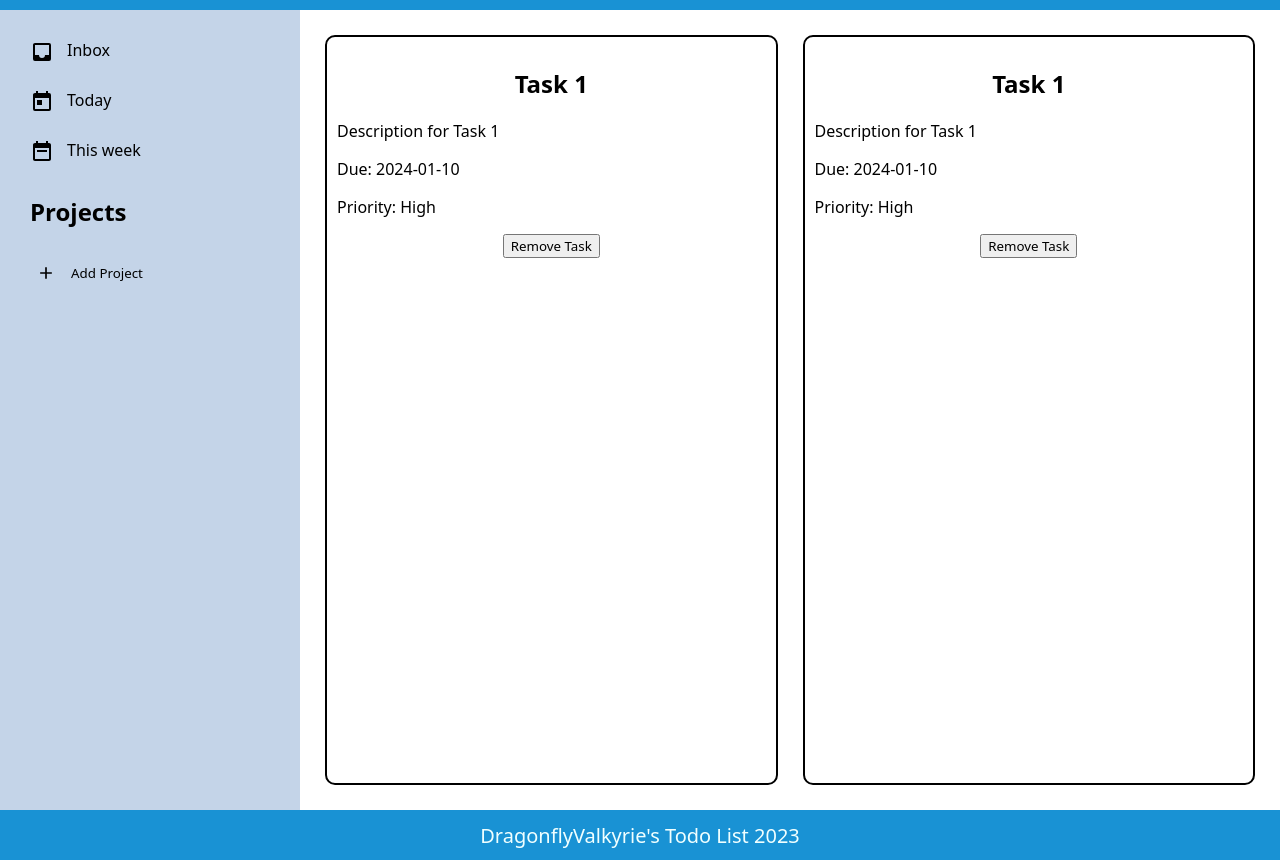
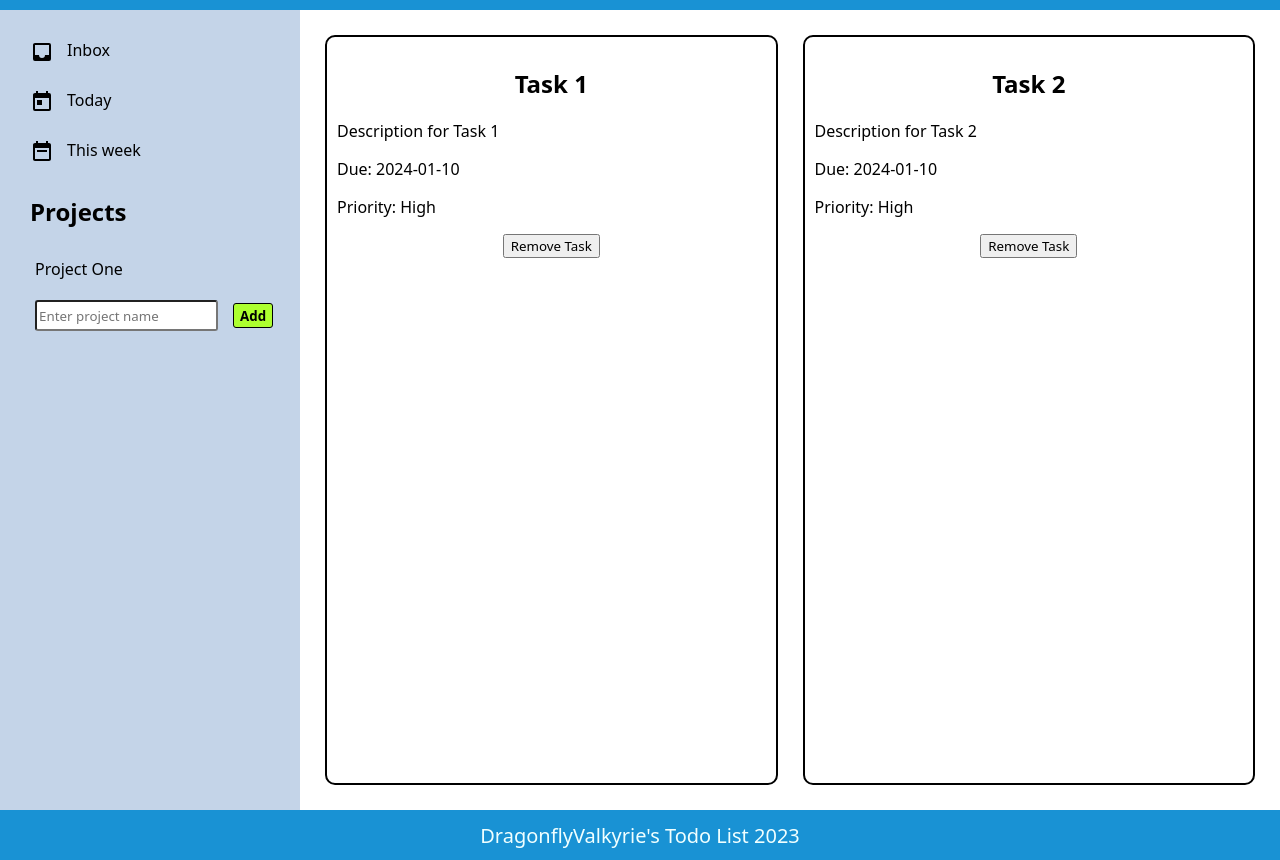
Before and after one commit to DragonflyValkyrie/todo-list, a website built with webpack: page dist/index.html in a window 1280 px wide. Shown: the part 65-925 px from the top of the page. Built offline with nearby package versions, Linux system fonts and the light colour scheme.

Commit message:
Project lists can be updated by user
Removed sidebarProjects.js and refactored the committed
into sidebar.js.
Removed unuse CSS styling
Index.js has logic to take user input and add it to a
project list, displaying the new list.

```diff
--- a/src/index.js
+++ b/src/index.js
@@ -3,21 +3,79 @@ import { loadHeader } from "./header.js";
 import { loadFooter } from "./footer.js";
 import { loadSideBar } from "./sidebar.js";
 import { loadTasks } from "./tasksDisplay.js";
+import { Projects } from "./projects.js";
 
+document.addEventListener("DOMContentLoaded", function () {
   const contentDiv = document.getElementById("content");
 
-// Load and append header to content
+  // Array to store projects
+  const projectsList = [];
+
+  // Create a default project and add tasks to it
+  const defaultProject = new Projects("Project One");
+  defaultProject.addTaskToProject(
+    "Task 1",
+    "Description for Task 1",
+    "2024-01-10",
+    "High"
+  );
+  defaultProject.addTaskToProject(
+    "Task 2",
+    "Description for Task 2",
+    "2024-01-10",
+    "High"
+  );
+
+  // Add the default project to the projects list
+  projectsList.push(defaultProject);
+
+  // Load and append the header to the content div
   const header = loadHeader();
   contentDiv.appendChild(header);
 
-// Load and append sidebar to content
-const sideBar = loadSideBar();
-contentDiv.appendChild(sideBar);
+  // Load and append the sidebar with projects to the content div
+  const sidebarContainer = loadSideBar(projectsList);
+  contentDiv.appendChild(sidebarContainer);
 
-// Load and append tasks to content
-const tasksContent = loadTasks();
+  // Load and append tasks for the default project to the content div
+  const tasksContent = loadTasks(defaultProject);
   contentDiv.appendChild(tasksContent);
 
-// Load and append footer to content
+  // Load and append the footer to the content div
   const footer = loadFooter();
   contentDiv.appendChild(footer);
+
+  const updateSideBar = () => {
+    // Clear existing sidebar content
+    sidebarContainer.innerHTML = "";
+
+    // Load and append the updated sidebar with projects to the sidebarContainer
+    const updatedSidebarContainer = loadSideBar(projectsList);
+    sidebarContainer.appendChild(updatedSidebarContainer);
+  };
+
+  // Event handling for adding new projects
+  sidebarContainer.addEventListener("click", function (event) {
+    if (event.target && event.target.classList.contains("add-button")) {
+      const inputField = document.querySelector(".input-field");
+      const projectName = inputField.value;
+
+      // Validate the project name
+      if (projectName.trim() === "" || projectName.length > 26) {
+        alert(
+          "Project name should not be blank and should be less than 26 characters."
+        );
+        return;
+      }
+
+      const newProject = new Projects(projectName);
+      projectsList.push(newProject);
+
+      // Update the sidebar with the new project
+      updateSideBar();
+
+      // Clear the input field
+      inputField.value = "";
+    }
+  });
+});
--- a/src/sidebar.js
+++ b/src/sidebar.js
@@ -1,9 +1,11 @@
 import inboxImage from "./images/inbox.svg";
 import calenderTodayImage from "./images/calendar-today.svg";
 import calenderWeekImage from "./images/calendar-week.svg";
-import { loadSideBarProjects } from "./sidebarProjects.js";
+// import plusImage from "./images/plus.svg";
+// import optionsImage from "./images/dots-vertical.svg";
+// import pojectImage from "./images/progress-wrench.svg";
 
-const loadSideBar = () => {
+const loadSideBar = (projectsList) => {
   // Sidebar container creation
   const sidebarContainer = document.createElement("div");
   sidebarContainer.classList.add("sidebar-container");
@@ -39,8 +41,45 @@ const loadSideBar = () => {
 
   sidebarContainer.appendChild(sidebarLinks);
 
-  // Load and append sidebarProjects to sidebar
-  const sideProjectContainer = loadSideBarProjects();
+  // Create the sidebar container
+  const sideProjectContainer = document.createElement("div");
+  sideProjectContainer.classList.add("sideproject-container");
+
+  // Create the title element
+  const titleElement = document.createElement("h2");
+  titleElement.classList.add("project-titles");
+  titleElement.textContent = "Projects";
+
+  // Append the title to sideProjectContainer
+  sideProjectContainer.appendChild(titleElement);
+
+  // Dynamically create sidebar items for each project
+  projectsList.forEach((project) => {
+    const projectItem = document.createElement("div");
+    projectItem.classList.add("project-item");
+    projectItem.textContent = project.name;
+    sideProjectContainer.appendChild(projectItem);
+  });
+
+  const buttonContainer = document.createElement("div");
+  buttonContainer.classList.add("button-container");
+
+  // Input field for adding new project
+  const inputField = document.createElement("input");
+  inputField.classList.add("input-field");
+  inputField.type = "text";
+  inputField.placeholder = "Enter project name";
+  buttonContainer.appendChild(inputField);
+
+  // Add Project button
+  const addButton = document.createElement("button");
+  addButton.classList.add("add-button");
+  addButton.textContent = "Add";
+
+  // Add the buttons to the sideProjectContainer
+  buttonContainer.appendChild(addButton);
+
+  sideProjectContainer.appendChild(buttonContainer);
   sidebarContainer.appendChild(sideProjectContainer);
 
   return sidebarContainer;
--- a/src/sidebarProjects.js
+++ /dev/null
@@ -1,100 +0,0 @@
-import plusImage from "./images/plus.svg";
-// import optionsImage from "./images/dots-vertical.svg";
-// import pojectImage from "./images/progress-wrench.svg";
-import { Projects } from "./projects.js";
-
-const loadSideBarProjects = () => {
-  const sideProjectContainer = document.createElement("div");
-  sideProjectContainer.classList.add("sideproject-container");
-
-  const titleElement = document.createElement("h2");
-  titleElement.classList.add("project-titles");
-  titleElement.textContent = "Projects";
-
-  // Add Projects Button
-  const projectAddButton = document.createElement("button");
-  projectAddButton.classList.add("project-add-button");
-  projectAddButton.textContent = "Add Project";
-
-  // Create an img for image content
-  const buttonImage = document.createElement("img");
-  buttonImage.src = plusImage;
-  buttonImage.alt = "Add Project";
-  buttonImage.classList.add("button-image");
-
-  projectAddButton.appendChild(buttonImage);
-  sideProjectContainer.appendChild(titleElement);
-  sideProjectContainer.appendChild(projectAddButton);
-
-  // Add event listener to the "Add Project" button
-  projectAddButton.addEventListener("click", () => {
-    // Hide the button
-    projectAddButton.classList.add("hidden");
-
-    // Create input field
-    const inputField = document.createElement("input");
-    inputField.classList.add("input-field");
-    inputField.type = "text";
-    inputField.placeholder = "Enter project name";
-    sideProjectContainer.appendChild(inputField);
-
-    // Create buttons container
-    const buttonContainer = document.createElement("div");
-    buttonContainer.classList.add("button-container");
-
-    // Create "Add" button
-    const addButton = document.createElement("button");
-    addButton.classList.add("add-button");
-
-    addButton.textContent = "Add";
-    addButton.addEventListener("click", () => {
-      // Add project to Projects class
-      const projectName = inputField.value;
-
-      // Validate the project name
-      if (projectName.trim() === "" || projectName.length > 26) {
-        alert(
-          "Project name should not be blank and should be less than 20 characters."
-        );
-        return;
-      }
-
-      // Create a new Projects instance with project name
-      const newProject = new Projects(projectName);
-
-      console.log(`Project added: ${projectName}`);
-
-      // Remove input field and buttons
-      inputField.remove();
-      addButton.remove();
-      cancelButton.remove();
-      buttonContainer.remove();
-
-      // Show the "Add Project" button
-      projectAddButton.classList.remove("hidden");
-    });
-    buttonContainer.appendChild(addButton);
-
-    // Create "Cancel" button
-    const cancelButton = document.createElement("button");
-    cancelButton.classList.add("cancel-button");
-
-    cancelButton.textContent = "Cancel";
-    cancelButton.addEventListener("click", () => {
-      // Remove input field and buttons
-      inputField.remove();
-      addButton.remove();
-      cancelButton.remove();
-      buttonContainer.remove();
-
-      // Show the "Add Project" button
-      projectAddButton.classList.remove("hidden");
-    });
-    buttonContainer.appendChild(cancelButton);
-    sideProjectContainer.appendChild(buttonContainer);
-  });
-
-  return sideProjectContainer;
-};
-
-export { loadSideBarProjects };
--- a/src/style.css
+++ b/src/style.css
@@ -81,6 +81,10 @@ li {
   margin: 30px;
 }
 
+.project-item {
+  margin: 20px 35px;
+}
+
 .project-add-button {
   display: flex;
   flex-direction: row-reverse;
@@ -110,34 +114,30 @@ li {
 }
 
 .input-field {
-  margin-left: 25px;
   height: 25px;
   border-radius: 3px;
+  width: 175px;
 }
 
 .button-container {
   display: flex;
-  gap: 60px;
+  align-items: center;
   margin-top: 10px;
-  margin-left: 25px;
+  margin-left: 35px;
 }
 
-.add-button,
-.cancel-button {
-  width: 75px;
-  height: 50px;
+.add-button {
+  width: 40px;
+  height: 25px;
   border: 1px solid black;
   border-radius: 3px;
   cursor: pointer;
   font-weight: 700;
+  margin-left: 15px;
 }
 
 .add-button {
   background: greenyellow;
-}
-
-.cancel-button {
-  background-color: pink;
 }
 
 .task-container {
--- a/src/tasksDisplay.js
+++ b/src/tasksDisplay.js
@@ -1,6 +1,4 @@
-import { Projects } from "./projects.js";
-
-const loadTasks = () => {
+const loadTasks = (project) => {
   // Create a container for tasks
   const tasksContainer = document.createElement("div");
   tasksContainer.classList.add("task-container");
@@ -8,26 +6,9 @@ const loadTasks = () => {
   // Clear any existing content in the tasks container
   tasksContainer.innerHTML = "";
 
-  // Create a new project instance
-  const projectOne = new Projects("Project One");
-
-  // Add tasks to the project
-  projectOne.addTaskToProject(
-    "Task 1",
-    "Description for Task 1",
-    "2024-01-10",
-    "High"
-  );
-  projectOne.addTaskToProject(
-    "Task 1",
-    "Description for Task 1",
-    "2024-01-10",
-    "High"
-  );
-
   // Loop through each task in the project
-  for (let i = 0; i < projectOne.tasks.length; i++) {
-    const task = projectOne.tasks[i];
+  for (let i = 0; i < project.tasks.length; i++) {
+    const task = project.tasks[i];
 
     // Create a card for each task
     const taskCard = document.createElement("div");
```
Also changed, not shown: dist/main.js. Lines whose indentation alone changed are shown as unchanged.
